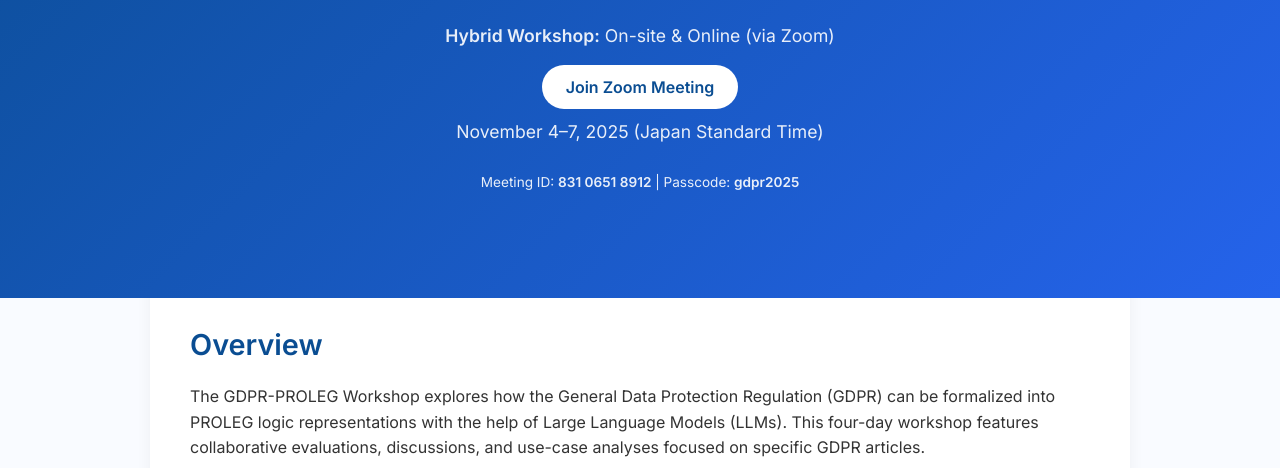
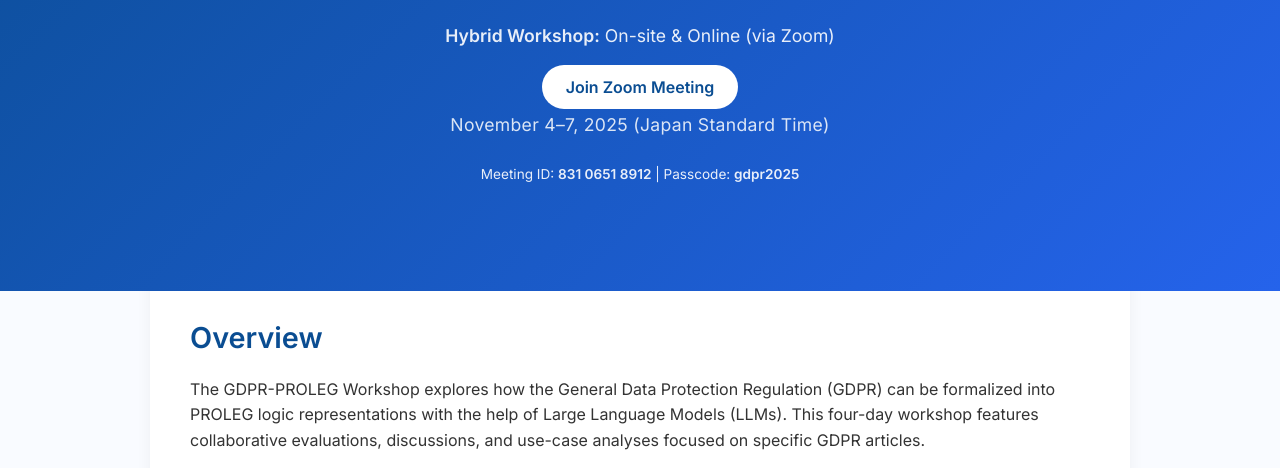
Before and after one commit to JurisInformaticsCenter/GDPR-PROLEG2025, a plain HTML site: page index.html in a window 1280 px wide. Shown: the part 332-800 px from the top of the page. Drawn offline with nearby package versions, Linux system fonts and the light colour scheme.

Commit message:
Update style.css

```diff
--- a/src/style.css
+++ b/src/style.css
@@ -161,3 +161,11 @@ footer {
   font-size: 0.9rem;
   margin-top: 50px;
 }
+
+.workshop-days {
+  font-size: 0.9rem;
+  color: #f1f5fb;
+  margin-top: 10px;
+  letter-spacing: 0.3px;
+  opacity: 0.95;
+}
```
